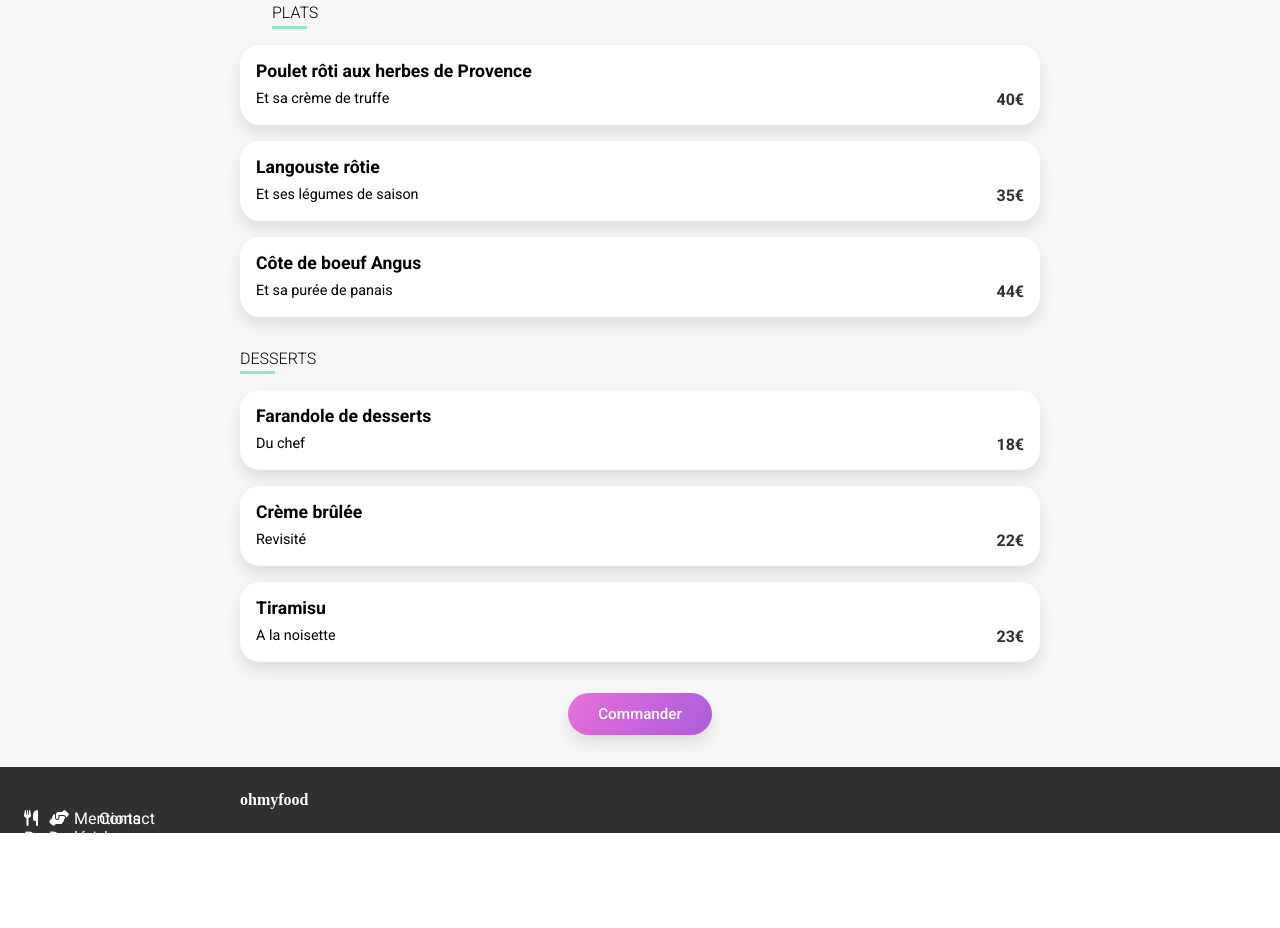
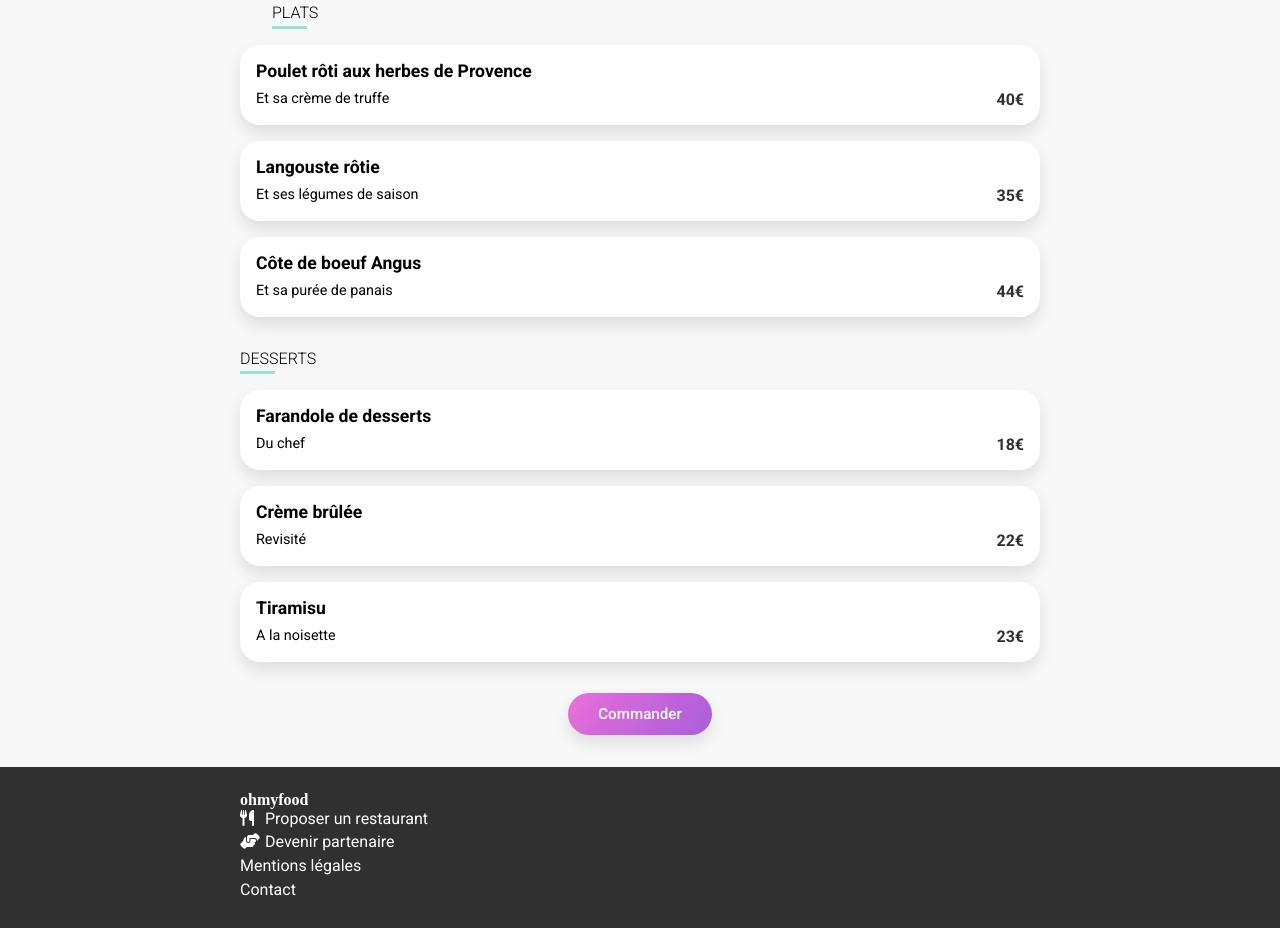
Before and after one commit to davidbarbi3r/p3_ohmyfood, a plain HTML site: page pages/le-delice-des-sens.html in a window 1280 px wide. Shown: the part 735-1663 px from the top of the page. Before the commit the page ends 1624 px from the top, so only its background shows below. Drawn offline with Linux system fonts and the light colour scheme; a web font is replaced by a local one.

Commit message:
:bug: Updating footer

```diff
--- a/css/_header.scss
+++ b/css/_header.scss
@@ -3,7 +3,6 @@ header {
     justify-content: center;
     align-items: center;
     position: relative;
-
 
     .left-arrow {
         position: absolute;
--- a/pages/le-delice-des-sens.html
+++ b/pages/le-delice-des-sens.html
@@ -152,25 +152,19 @@
         <h2>
             ohmyfood
         </h2>
-        <span>
-            <a href=""><i class="fa-solid fa-utensils"></i>
+        <a href="">
+            <span><i class="fa-solid fa-utensils"></i></span>
             Proposer un restaurant
         </a>
-        </span>
-        <span>
-            <a href=""><i class="fa-solid fa-handshake-angle"></i>
+        <a href="">
+            <span><i class="fa-solid fa-handshake-angle"></i></span>
             Devenir partenaire
         </a>
-        </span>
-        <span>
         <a href="">
             Mentions légales
         </a>
-        </span>
-        <span>
         <a href="mailto:contact@ohmyfood.eth">
             Contact
         </a>
-        </span>
     </footer>
 </body>
```
Also changed, not shown: pages/a-la-francaise.html (+4 -2 lines), pages/la-note-enchantee.html (+4 -2 lines), pages/la-palette-du-gout.html (+4 -2 lines), 1 other file. Lines whose indentation alone changed are shown as unchanged.
